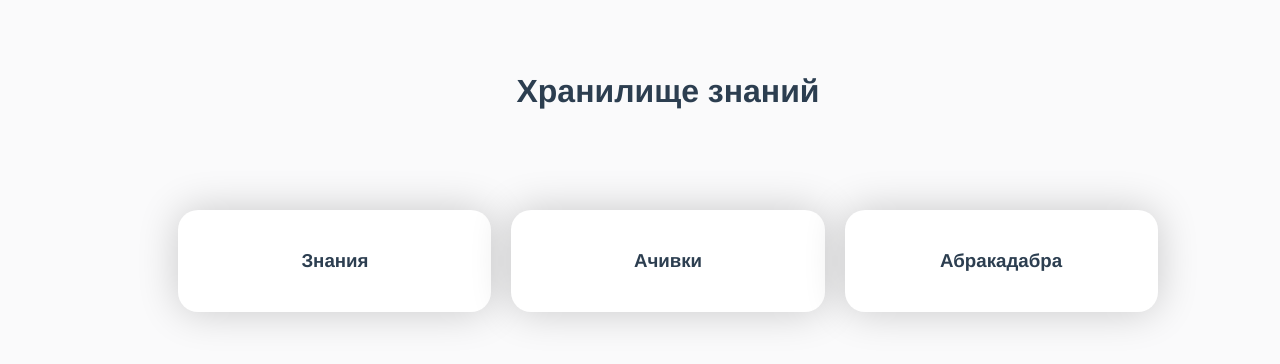
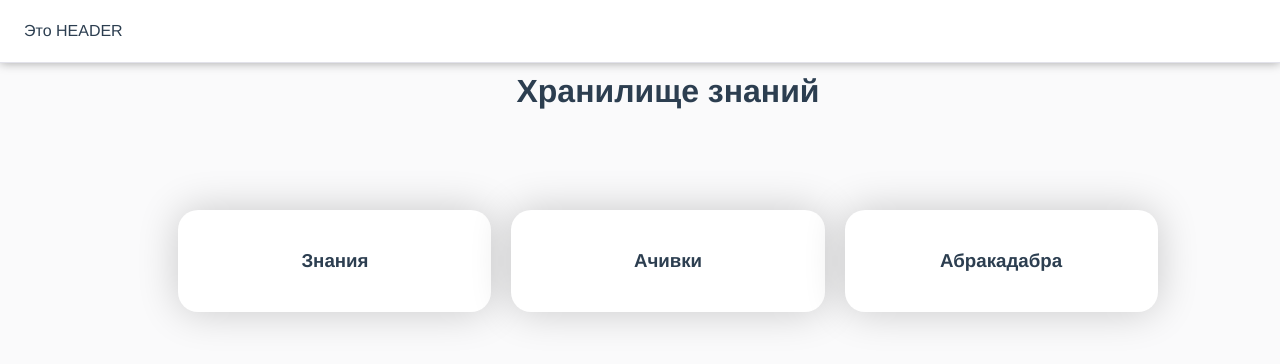
Before and after one commit to VShka/KnowledgeStorage, a Vue app: page / in a window 1280 px wide. Shown: the top 364 px of the page. Built offline with nearby package versions, Linux system fonts and the light colour scheme.

Commit message:
feat(KS-04): Добавил общий header

```diff
--- /dev/null
+++ b/src/components/header/header.vue
@@ -0,0 +1,28 @@
+<template>
+  <header class="header">
+    <router-link to="/" class="header__logo">
+      Это HEADER
+    </router-link>
+  </header>
+</template>
+<style lang="scss" scoped>
+.header {
+  background: #fff;
+  box-shadow: 0 0 10px #a3a3a3;
+  padding: 22px 24px;
+  border-bottom: 1px solid #e2e2ea;
+  position: fixed;
+  width: 100%;
+  left: 0;
+  top: 0;
+  z-index: 10;
+  display: flex;
+  align-items: center;
+  justify-content: space-between;
+}
+@media screen and (max-width: 1023px) {
+  .header {
+    padding: 10px 15px;
+  }
+}
+</style>
--- a/src/layouts/page-layout.vue
+++ b/src/layouts/page-layout.vue
@@ -1,10 +1,19 @@
 <template>
   <div id="app" class="page-layout">
+    <Header />
     <main class="main">
       <router-view />
     </main>
   </div>
 </template>
+<script lang="ts">
+import Header from "@/components/header/header.vue";
+export default {
+  components: {
+    Header
+  }
+};
+</script>
 <style lang="scss" scoped>
 .main {
   padding-left: 56px;
```
